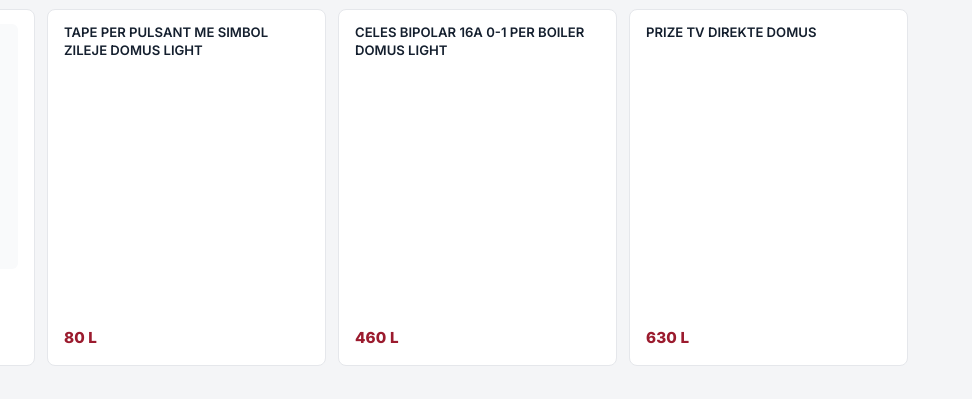
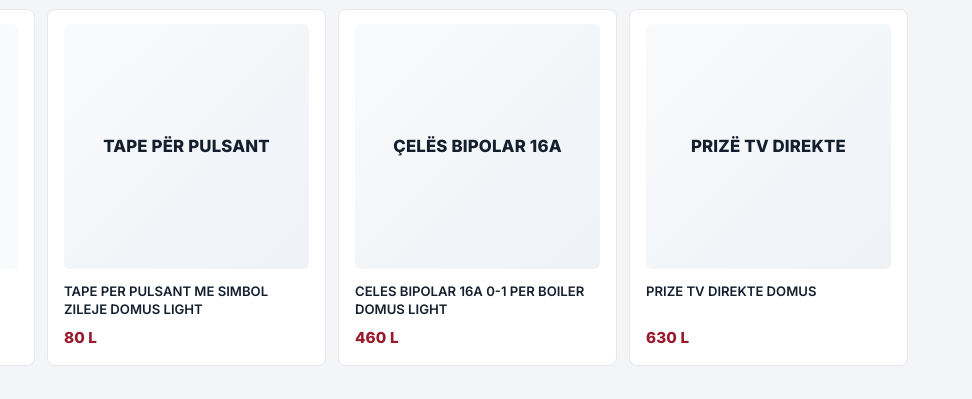
Before and after one commit to kleo44/klima.al, a plain HTML site: page index.html in a window 1280 px wide. Shown: the part 4251-4650 px from the top of the page, 308-1280 px from the left. Drawn offline with Linux system fonts and the light colour scheme.

Commit message:
Style 3 image-less DOMUS LIGHT cards with big name in image area

```diff
--- a/index.html
+++ b/index.html
@@ -384,9 +384,18 @@
         <div class="mc-img"><img src="https://www.ave.it/catalog/wp-content/uploads/2023/07/a000000245.jpg" alt="AVE DOMUS RJ45 socket" loading="lazy" /></div>
         <div class="mc-name">PRIZE INTERNETI RJ45 UTP CAT 5E DOMUS LIGHT</div><div class="mc-price">900 L</div>
       </div>
-      <div class="mc"><div class="mc-name">TAPE PER PULSANT ME SIMBOL ZILEJE DOMUS LIGHT</div><div class="mc-price">80 L</div></div>
-      <div class="mc"><div class="mc-name">CELES BIPOLAR 16A 0-1 PER BOILER DOMUS LIGHT</div><div class="mc-price">460 L</div></div>
-      <div class="mc"><div class="mc-name">PRIZE TV DIREKTE DOMUS</div><div class="mc-price">630 L</div></div>
+      <div class="mc">
+        <div class="mc-name-big">Tape për Pulsant</div>
+        <div class="mc-name">TAPE PER PULSANT ME SIMBOL ZILEJE DOMUS LIGHT</div><div class="mc-price">80 L</div>
+      </div>
+      <div class="mc">
+        <div class="mc-name-big">Çelës Bipolar 16A</div>
+        <div class="mc-name">CELES BIPOLAR 16A 0-1 PER BOILER DOMUS LIGHT</div><div class="mc-price">460 L</div>
+      </div>
+      <div class="mc">
+        <div class="mc-name-big">Prizë TV Direkte</div>
+        <div class="mc-name">PRIZE TV DIREKTE DOMUS</div><div class="mc-price">630 L</div>
+      </div>
     </div>
 
     <!-- Group: Indikatorë & LED -->
--- a/style.css
+++ b/style.css
@@ -859,6 +859,24 @@
   max-height: 80%;
   object-fit: contain;
 }
+.mc-name-big {
+  width: 100%;
+  aspect-ratio: 1;
+  background: linear-gradient(135deg, #f9fafb 0%, #eef2f7 100%);
+  border-radius: 6px;
+  margin-bottom: 6px;
+  padding: 12px;
+  display: flex;
+  align-items: center;
+  justify-content: center;
+  text-align: center;
+  font-size: 1.05rem;
+  font-weight: 800;
+  color: var(--dark);
+  line-height: 1.2;
+  letter-spacing: .01em;
+  text-transform: uppercase;
+}
 .mc-name {
   font-size: .82rem;
   font-weight: 600;
```
